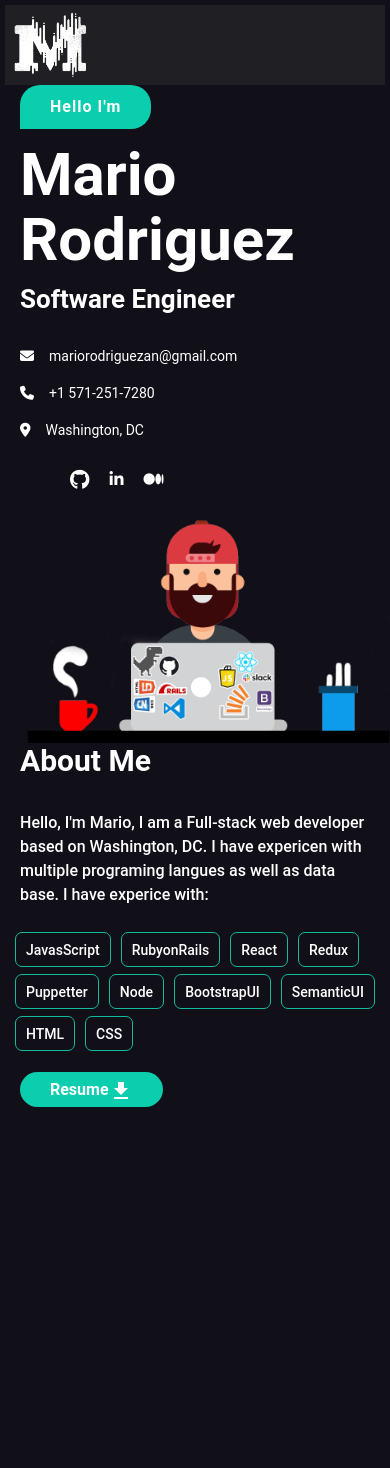
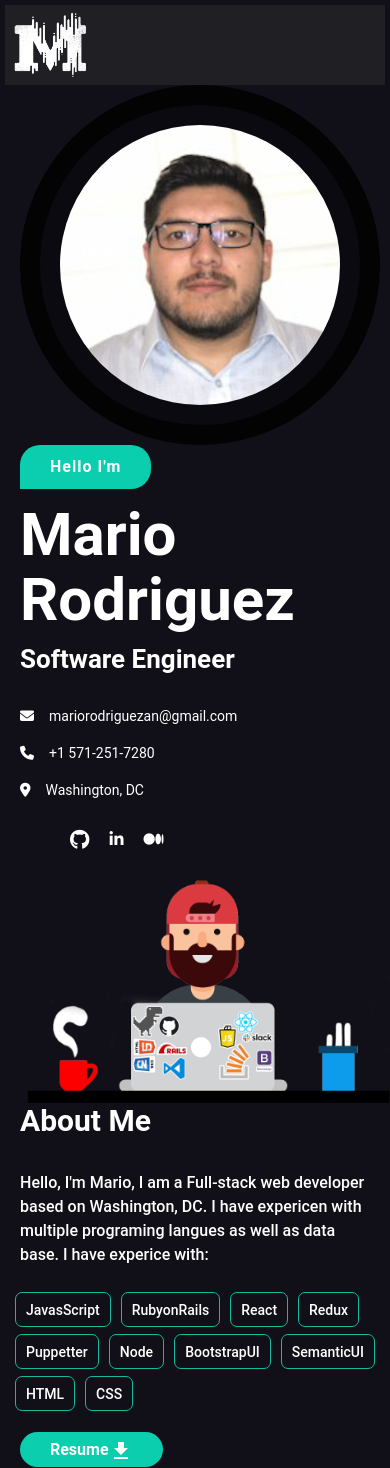
Before and after one commit to MarioR9/PortfolioV3, a React (Create React App) app: page / in a window 390 px wide. Before the commit the page ends 1108 px from the top, so only its background shows below. Built offline with nearby package versions, Linux system fonts and the light colour scheme.

Commit message:
home and about added with responsive resize

```diff
--- a/src/components/About.jsx
+++ b/src/components/About.jsx
@@ -10,8 +10,10 @@ const About = () => {
         <div className="about">
             <Container>
                 <Row>
-                    <Col><img className='about__img' src={aboutImg} alt='aboutImage'/></Col>
-                    <Col>
+                    <Col className='about__col1'>
+                        <img className='about__img' src={aboutImg} alt='aboutImage'/>
+                        </Col>
+                    <Col className='about__col2'>
                     <div className='about__info'>
                     <h2>About Me</h2>
                     <br/>
--- a/src/components/Home.jsx
+++ b/src/components/Home.jsx
@@ -1,7 +1,7 @@
 import React from 'react'
 import { Container, Row, Col } from 'react-bootstrap';
 import '../css/Home.css'
-
+import profile from '../assets/avatar.jpeg'
 const Home = () => {
     const name = {first: 'Mario', last: "Rodriguez"}
     const details = {email: "mariorodriguezan@gmail.com",phone: "+1 571-251-7280", location: 'Washington, DC'}
@@ -9,7 +9,7 @@ const Home = () => {
         <div className='home'>
             <Container>
                 <Row>
-                    <Col>
+                    <Col className='home__col2'>
                     <div className='home__tag'>
                     <span>Hello I'm</span>
                     </div>
@@ -32,7 +32,9 @@ const Home = () => {
                     </div>
                     </div>
                     </Col>
-                    <Col></Col>
+                    <Col className='home__col1'>
+                        <img src={profile} alt="avatar" className="home__avatar"/>
+                    </Col>
                 </Row>
             </Container>
         </div>
--- a/src/css/About.css
+++ b/src/css/About.css
@@ -16,7 +16,8 @@
     line-height: 24px;
     font-weight: 500;
     color: white;
-    max-width:100%;
+    max-width:auto;
+    min-width: 200px;
     height:auto;
 }
 .about__info h2 {
@@ -58,3 +59,11 @@
     padding: 1% 10px;
     border-radius: 7px;
 }
+@media screen and (max-width: 768px) {
+    .about__col1 {
+        order: 1
+    }
+    .about__col2 {
+        order: 2
+    }
+  }
--- a/src/css/Home.css
+++ b/src/css/Home.css
@@ -98,3 +98,20 @@
 .fa-map-marker {
     padding-right: 15px;
 }
+.home__avatar {
+    max-width: 360px;
+    max-height: 360px;
+    border-radius: 50%;
+    padding: 20px;
+    background: #0b0a10;
+    border:20px solid #030304;
+}
+
+@media screen and (max-width: 768px) {
+    .home__col1 {
+        order: 1
+    }
+    .home__col2 {
+        order: 2
+    }
+  }
```
Also changed, not shown: src/assets/avatar.jpeg (added).
